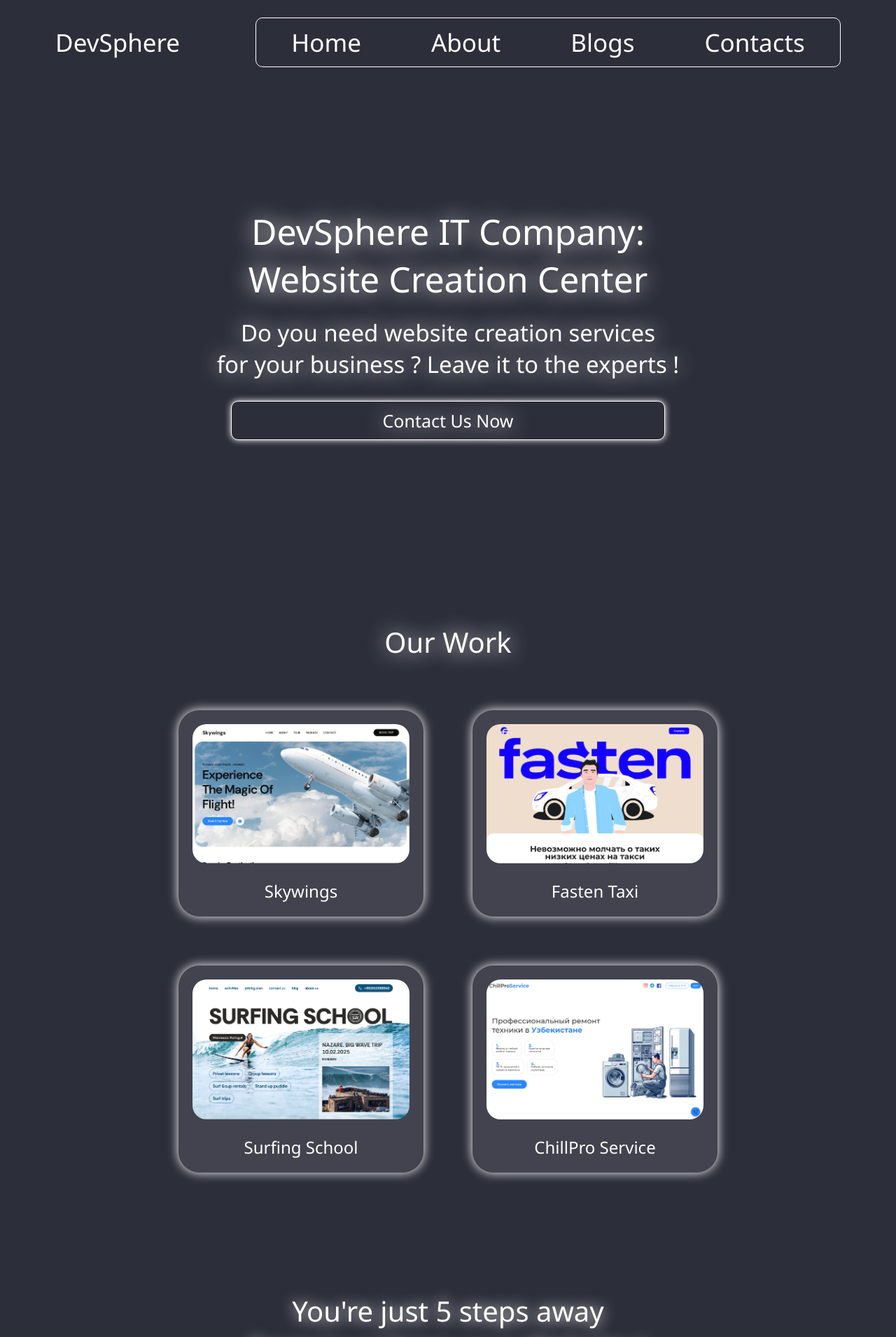
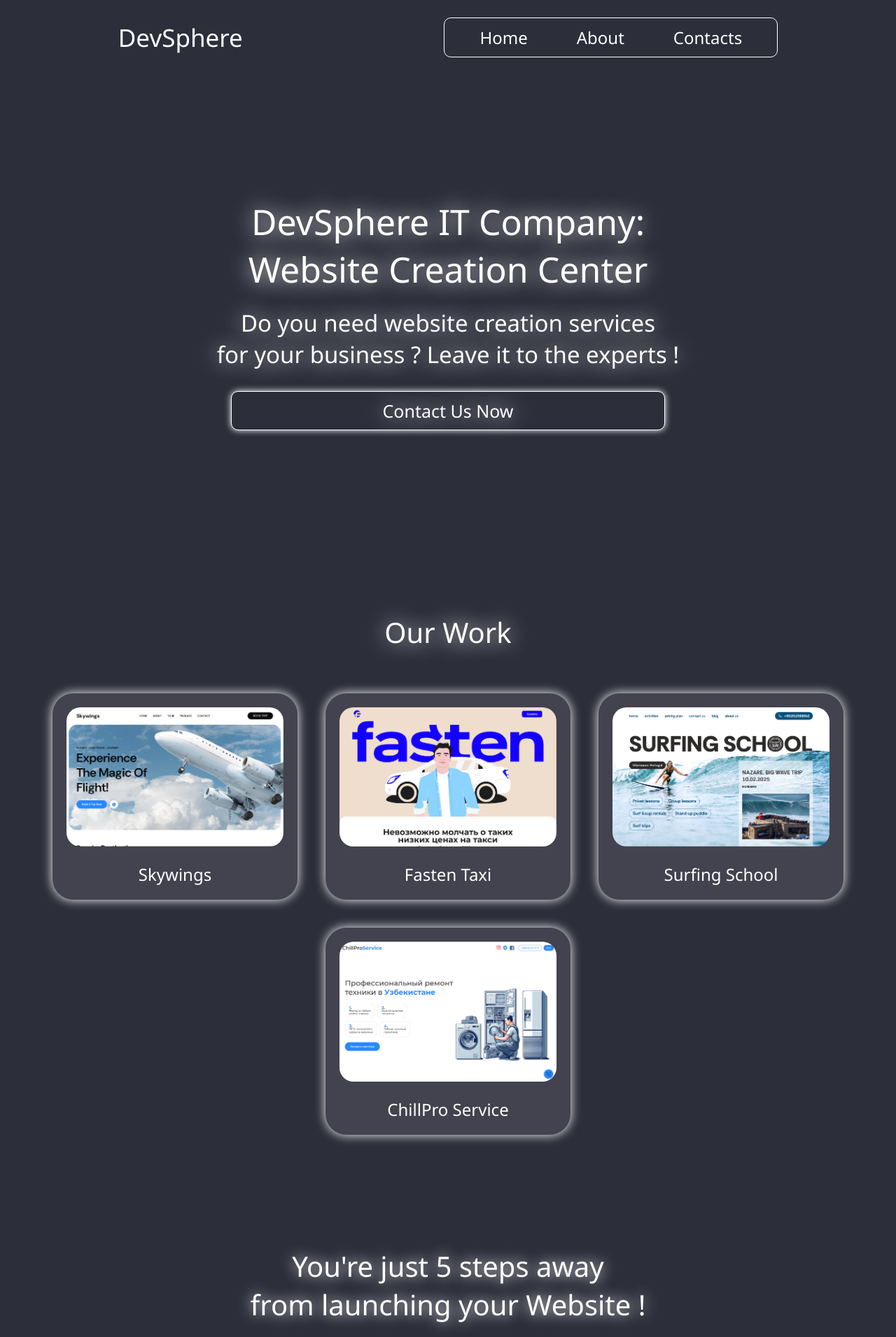
Before and after one commit to JahongirFox/DevSphere-IT-Company, a React (Vite) app: page / in a window 1280 px wide. Shown: the top 1911 px of the page at 70% size. Built offline with nearby package versions, Linux system fonts and the light colour scheme.

Commit message:
BUGs is fixed

```diff
--- a/src/Components/Navbar/Navbar.css
+++ b/src/Components/Navbar/Navbar.css
@@ -52,7 +52,7 @@
 .nav-ul-links ul {
     list-style: none;
     display: flex;
-    gap: 100px;
+    gap: 70px;
 }
 
 .nav-ul-links ul li {
@@ -63,6 +63,7 @@
     text-decoration: none;
     color: white;
     transition: color 0.3s;
+    font-size: 24px;
 }
 
 .nav-ul-links ul li a:hover {
--- a/src/Components/Navbar/Navbar.jsx
+++ b/src/Components/Navbar/Navbar.jsx
@@ -21,7 +21,7 @@
                             <ul>
                                 <li><a href="/">Home</a></li>
                                 <li><a href="#">About</a></li>
-                                <li><a href="#">Blogs</a></li>
+                                {/* <li><a href="#">Blogs</a></li> */}
                                 <li><a href="#">Contacts</a></li>
                             </ul>
                         </div>
--- a/src/Pages/Home/Home2/Home2.css
+++ b/src/Pages/Home/Home2/Home2.css
@@ -31,15 +31,15 @@
     align-items: center;
     justify-content: space-around;
     flex-wrap: wrap;
-    max-width: 1200px;
-    padding: 40px;
+    max-width: 1400px;
+    padding: 30px;
     margin: 0 auto;
-    gap: 70px;
+    gap: 40px;
 }
 
 /* Card Style */
 .Card1 {
-    width: 400px;
+    width: 290px;
     height: auto;
     /* border: 3px solid white; */
     border-radius: 30px;
```
